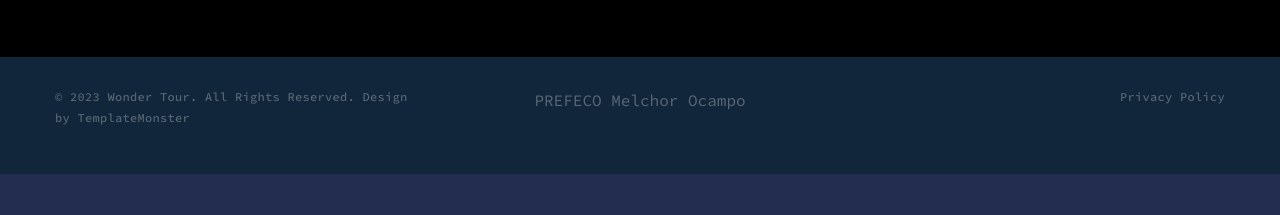
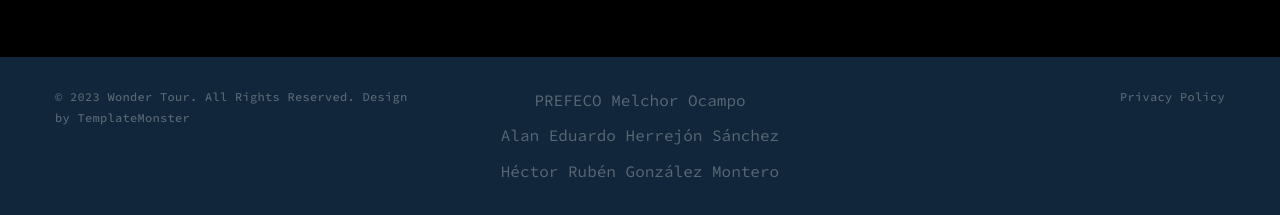
Before and after one commit to Speed17x/Viajechiapas2023, a plain HTML site: page dia4.html in a window 1280 px wide. Shown: the part 1224-1439 px from the top of the page. Before the commit the page ends 1398 px from the top, so only its background shows below. Drawn offline with Linux system fonts and the light colour scheme; files whose address does not match are found by name.

Commit message:
Update dia4.html

```diff
--- a/dia4.html
+++ b/dia4.html
@@ -266,6 +266,8 @@
               <div>
                 <ul class="list-inline list-inline-sm footer-social-list-2">
                   <li><a class="link-phone" href="https://prefecomelchorocampo.edu.mx/">PREFECO Melchor Ocampo</a></li>
+                  <li><a class='link-phone' href="https://github.com/Lalasshs">Alan Eduardo Herrejón Sánchez</a></li>
+                  <li><a class='link-phone' href="https://github.com/Speed17x">Héctor Rubén González Montero</a></li>
                 </ul>
               </div>
             </div>
```
